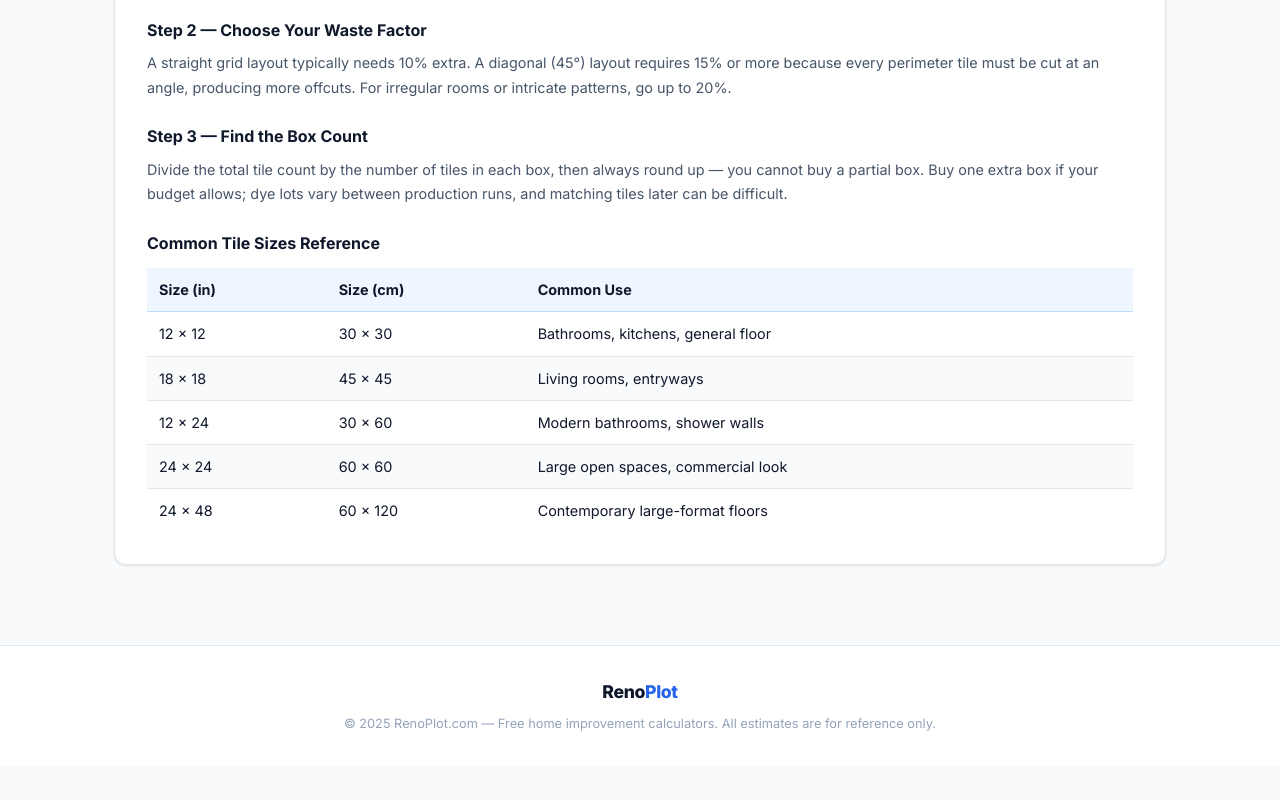
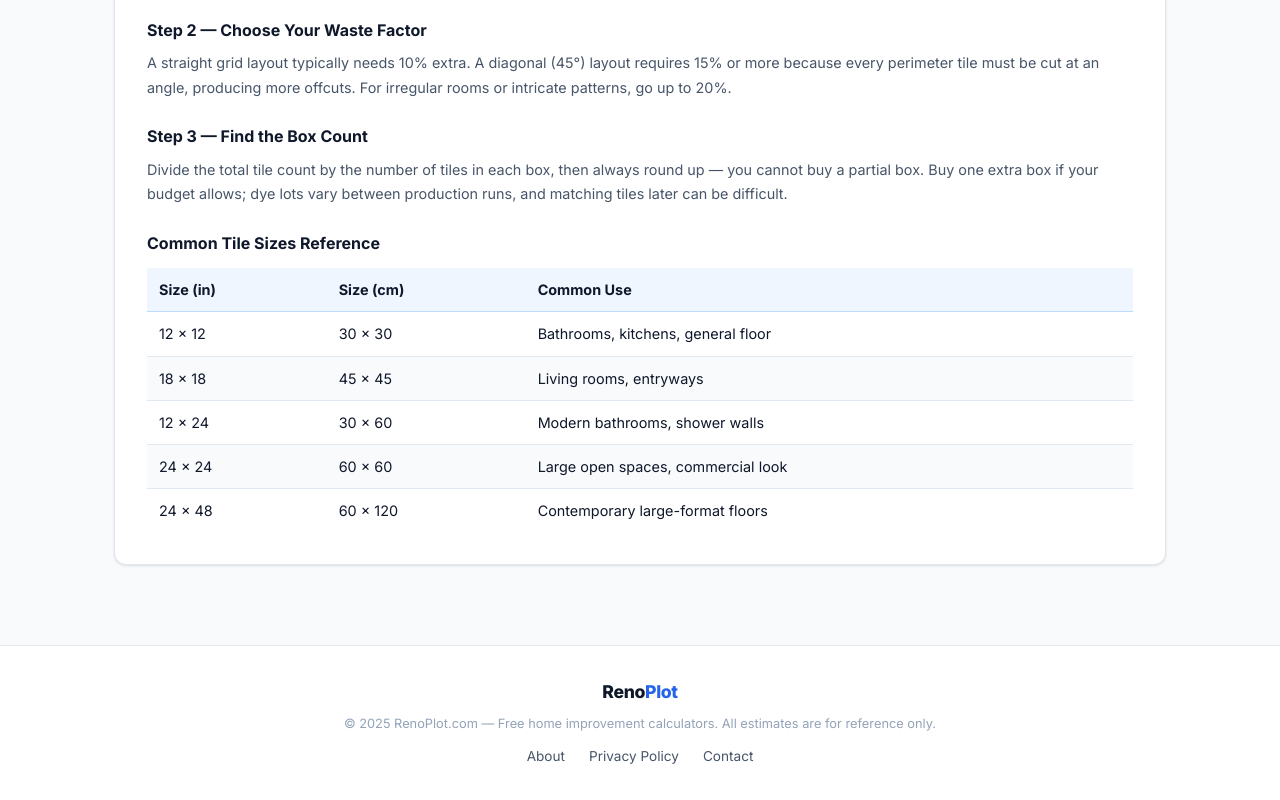
Before and after one commit to Rodrigo-Fergon/renoplot, a plain HTML site: page calculators/tile-calculator.html in a window 1280 px wide. Shown: the part 1466-2266 px from the top of the page. Before the commit the page ends 2232 px from the top, so only its background shows below. Drawn offline with Linux system fonts and the light colour scheme.

Commit message:
Update tile-calculator.html

```diff
--- a/calculators/tile-calculator.html
+++ b/calculators/tile-calculator.html
@@ -272,6 +272,11 @@
     <div class="footer-inner">
       <div class="footer-logo">Reno<span>Plot</span></div>
       <p class="footer-text">© 2025 RenoPlot.com — Free home improvement calculators. All estimates are for reference only.</p>
+      <div class="footer-links">
+        <a href="../about.html">About</a>
+        <a href="../privacy-policy.html">Privacy Policy</a>
+        <a href="../contact.html">Contact</a>
+      </div>
     </div>
   </footer>
 
```
